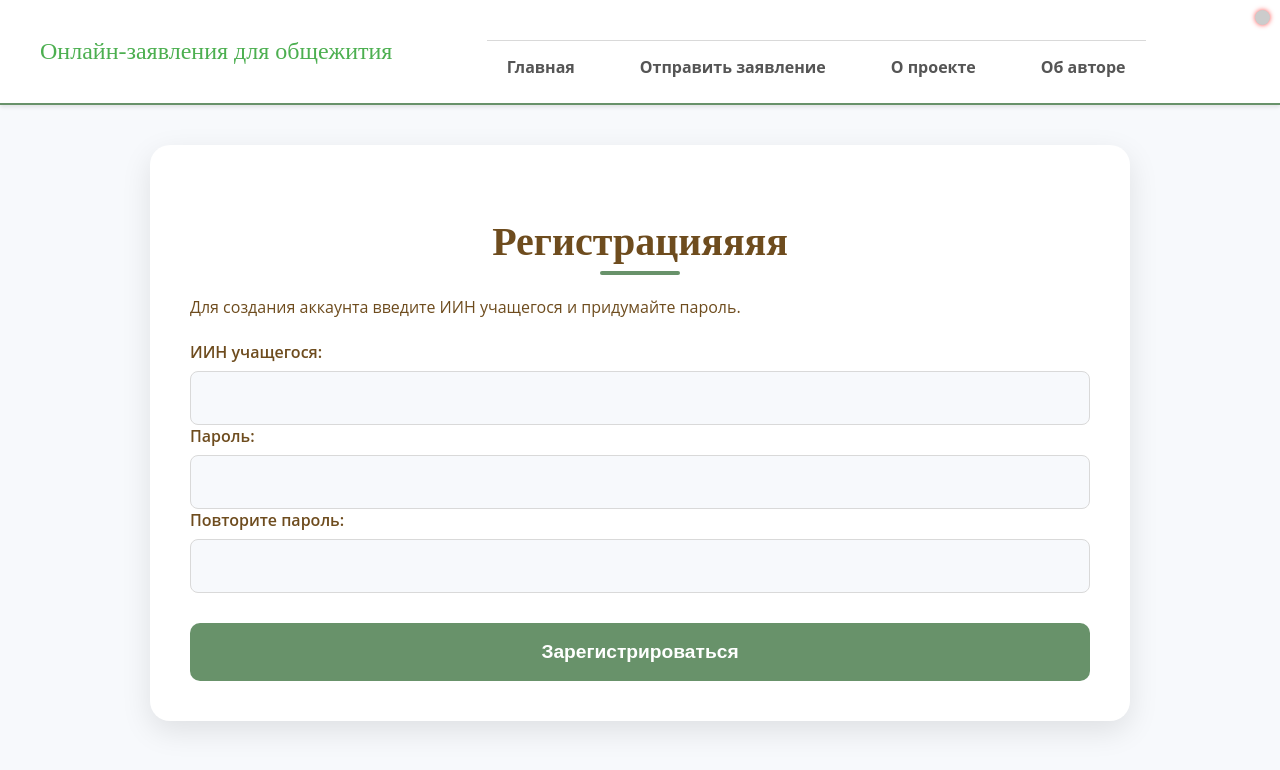
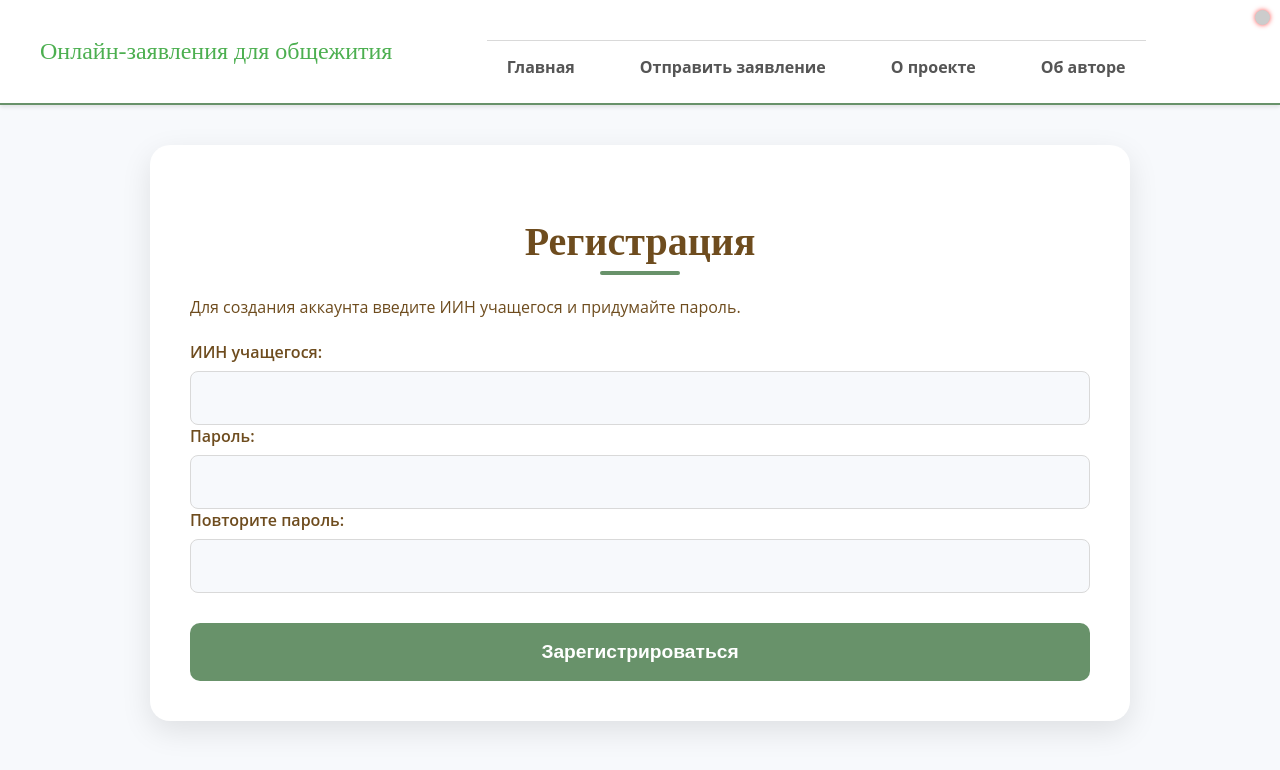
Before and after one commit to Super-cloud0/zayavleniya-site, a website: page registration.html in a window 1280 px wide. Drawn offline with Linux system fonts and the light colour scheme.

Commit message:
Update registration.html

```diff
--- a/registration.html
+++ b/registration.html
@@ -44,7 +44,7 @@
     </div>
 
     <div class="container">
-        <h2>Регистрацияяяя</h2>
+        <h2>Регистрация</h2>
         <p>Для создания аккаунта введите ИИН учащегося и придумайте пароль.</p>
         <form id="registration-form">
             <label for="iin">ИИН учащегося:</label>
```
